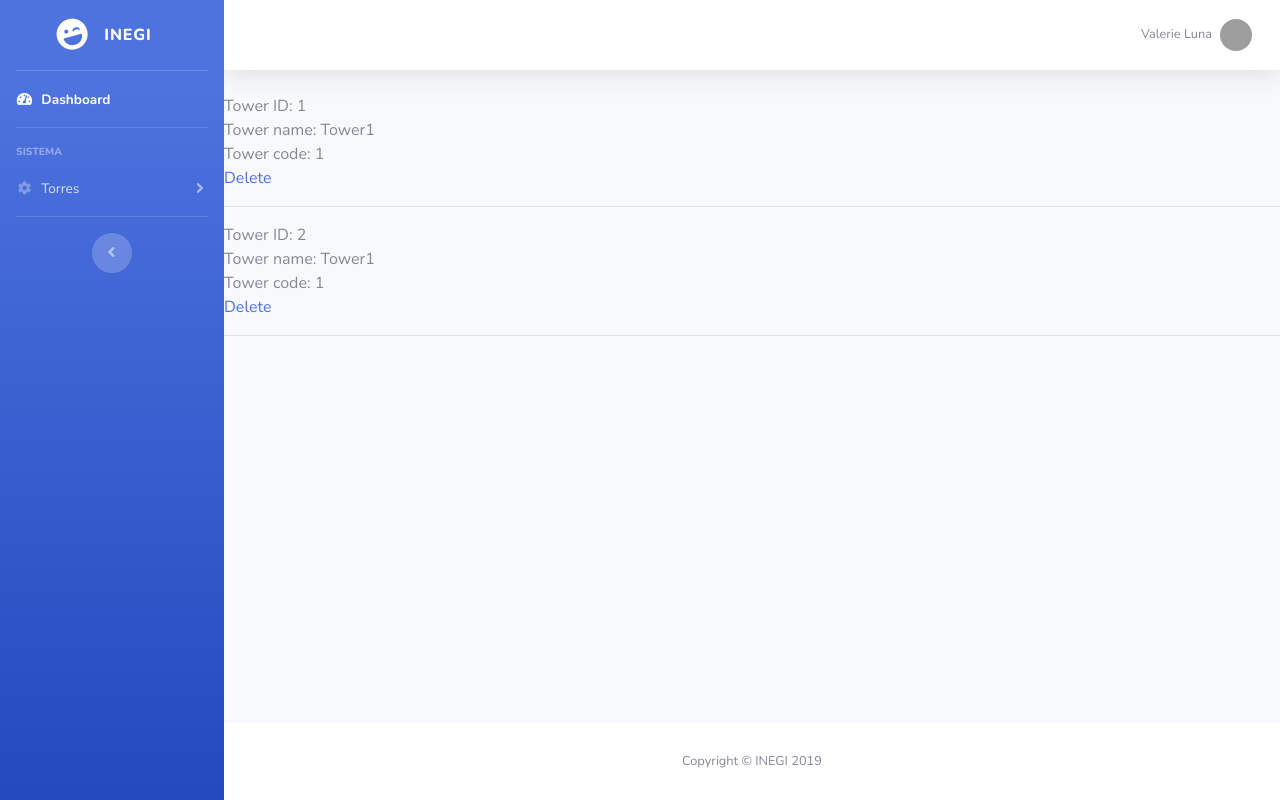
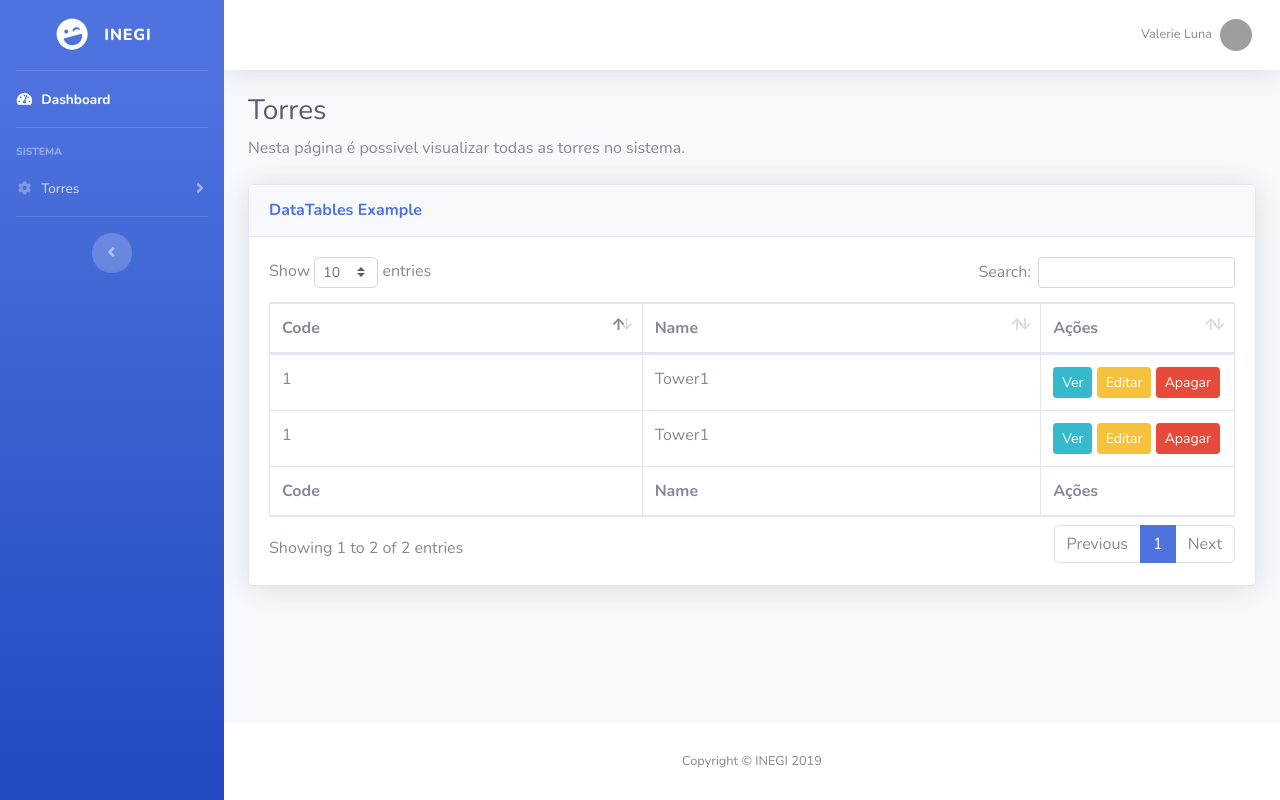
Before and after one commit to pedrofaria09/DISS_INEGI, a Django app: page /show_towers/ in a window 1280 px wide. Run offline with Django 3.2, Linux system fonts and the light colour scheme; data comes from the database, SQL or seed files in the repository; parts of the project's set-up code (start-up, migrations or seed data) failed here and were passed over; some libraries are stand-ins or nearby versions; grey boxes are pictures that could not be loaded.

Commit message:
Added js to delete a tower

```diff
--- /dev/null
+++ b/main_app/static/js/deletes.js
@@ -0,0 +1,47 @@
+$(function () {
+
+    $('a[name=delete_tower]').on('click', function () {
+
+        if (window.confirm("Tem a certeza que deseja remover a Torre?")) {
+            var csrftoken = getCookie('csrftoken');
+            $.ajaxSetup({
+                beforeSend: function (xhr, settings) {
+                    if (!csrfSafeMethod(settings.type) && !this.crossDomain) {
+                        xhr.setRequestHeader("X-CSRFToken", csrftoken);
+                    }
+                }
+            });
+
+            $.post("delete_tower",
+                {
+                    id: $(this).attr('data-id'),
+                },
+                function (data, status) {
+                    location.reload();
+                });
+        }
+    })
+
+});
+
+
+function csrfSafeMethod(method) {
+    // these HTTP methods do not require CSRF protection
+    return (/^(GET|HEAD|OPTIONS|TRACE)$/.test(method));
+}
+
+function getCookie(name) {
+    var cookieValue = null;
+        if (document.cookie && document.cookie !== '') {
+            var cookies = document.cookie.split(';');
+                for (var i = 0; i < cookies.length; i++) {
+                    var cookie = jQuery.trim(cookies[i]);
+                    // Does this cookie string begin with the name we want?
+                    if (cookie.substring(0, name.length + 1) === (name + '=')) {
+                        cookieValue = decodeURIComponent(cookie.substring(name.length + 1));
+                        break;
+                    }
+                }
+        }
+    return cookieValue;
+}
--- a/main_app/urls.py
+++ b/main_app/urls.py
@@ -4,10 +4,10 @@ from . import views
 
 urlpatterns =[
     url(r'^$', views.index, name='index'),
-    url(r'^add_tower/$', views.add_tower, name='add_tower'),
-    url(r'^show_towers/$', views.show_towers, name='show_towers'),
-    url(r'^delete_tower/(?P<tower_id>[0-9]+)$', views.delete_tower, name='delete_tower'),
-    url(r'^show_towers_data/$', views.show_towers_data, name='show_towers_data'),
-    url(r'^add_raw_data/$', views.add_raw_data, name='add_raw_data'),
-    url(r'^show_towers_data_influx/$', views.show_towers_data_influx, name='show_towers_data_influx'),
+    url(r'^add_tower/?$', views.add_tower, name='add_tower'),
+    url(r'^show_towers/?$', views.show_towers, name='show_towers'),
+    url(r'^delete_tower/?$', views.delete_tower, name='delete_tower'),
+    url(r'^show_towers_data/?$', views.show_towers_data, name='show_towers_data'),
+    url(r'^add_raw_data/?$', views.add_raw_data, name='add_raw_data'),
+    url(r'^show_towers_data_influx/?$', views.show_towers_data_influx, name='show_towers_data_influx'),
 ]
--- a/main_app/views.py
+++ b/main_app/views.py
@@ -1,5 +1,5 @@
 from django.shortcuts import render, get_object_or_404, redirect
-from django.http import HttpResponseRedirect, Http404
+from django.http import HttpResponseRedirect, Http404, HttpResponse
 from django.urls import reverse
 from django.contrib import messages
 from datetime import datetime
@@ -46,12 +46,15 @@ def show_towers(request):
     return render(request, 'show_towers.html', {'towers': towers})
 
 
-def delete_tower(request, tower_id):
-    tower = get_object_or_404(Tower, pk=tower_id)
-    tower.delete()
-    messages.success(request, 'Torre apagada com sucesso!')
+def delete_tower(request):
 
-    return HttpResponseRedirect(reverse("show_towers"))
+    if request.is_ajax and request.method == 'POST':
+        tower = Tower.objects.get(id=request.POST["id"])
+        tower.delete()
+        messages.success(request, 'A Torre foi removida com sucesso!')
+        return HttpResponse("ok")
+    messages.error(request, 'Aconteceu um problema na remoção da Torre!')
+    return HttpResponse("not ok")
 
 
 def create_tower_data(request, tower_id):
--- a/templates/base.html
+++ b/templates/base.html
@@ -20,6 +20,9 @@
 
     <!-- Custom styles for this template-->
     <link href="{% static 'css/sb-admin-2.min.css' %}" rel="stylesheet">
+
+    <!-- Custom styles for Tables -->
+    <link href="{% static 'vendor/datatables/dataTables.bootstrap4.min.css' %}" rel="stylesheet">
 
 </head>
 
@@ -193,11 +196,21 @@
     <script src="{% static 'js/sb-admin-2.min.js' %}"></script>
 
     <!-- Page level plugins -->
-    <script src="{% static 'vendor/chart.js/Chart.min.js' %}"></script>
+    {% comment %}<script src="{% static 'vendor/chart.js/Chart.min.js' %}"></script>
 
     <!-- Page level custom scripts -->
     <script src="{% static 'js/demo/chart-area-demo.js' %}"></script>
-    <script src="{% static 'js/demo/chart-pie-demo.js' %}"></script>
+    <script src="{% static 'js/demo/chart-pie-demo.js' %}"></script>{% endcomment %}
+
+    <!-- Page level plugins -->
+    <script src="{% static 'vendor/datatables/jquery.dataTables.min.js' %}"></script>
+    <script src="{% static 'vendor/datatables/dataTables.bootstrap4.min.js' %}"></script>
+
+    <!-- Page level custom scripts -->
+    <script src="{% static 'js/demo/datatables-demo.js' %}"></script>
+
+    <!-- Delets -->
+    <script src="{% static 'js/deletes.js' %}"></script>
 
 </body>
 
--- a/templates/show_towers.html
+++ b/templates/show_towers.html
@@ -2,17 +2,55 @@
 {% load staticfiles %}
 
 {% block content %}
+    <div class="container-fluid">
 
+        <!-- Page Heading -->
+        <h1 class="h3 mb-2 text-gray-800">Torres</h1>
+        <p class="mb-4">Nesta página é possivel visualizar todas as torres no sistema</a>.</p>
 
-    {% for tower in towers%}
-        Tower ID: {{tower.id}} <br>
-        Tower name:  {{tower.name}} <br>
-        Tower code: {{tower.code}} <br>
+        <!-- DataTales Example -->
+        <div class="card shadow mb-4">
+            <div class="card-header py-3">
+                <h6 class="m-0 font-weight-bold text-primary">DataTables Example</h6>
+            </div>
+            <div class="card-body">
+                <div class="table-responsive">
+                    <table class="table table-bordered" id="dataTable" width="100%" cellspacing="0">
+                        <thead>
+                        <tr>
+                            <th>Code</th>
+                            <th>Name</th>
+                            <th style="width:20%">Ações</th>
+                        </tr>
+                        </thead>
+                        <tfoot>
+                        <tr>
+                            <th>Code</th>
+                            <th>Name</th>
+                            <th style="width:20%">Ações</th>
+                        </tr>
+                        </tfoot>
+                        <tbody>
 
-        <a href="{% url "delete_tower" tower.id %}">Delete</a><br>
+                        {% for tower in towers %}
+                            <tr>
+                                <td>{{ tower.code }}</td>
+                                <td>{{ tower.name }}</td>
+                                <td>
+                                    <a href="#" class="btn btn-sm btn-info">Ver</a>
+                                    <a href="#" class="btn btn-sm btn-warning">Editar</a>
+                                    <a href="#" name="delete_tower" data-id="{{ tower.id }}" class="btn btn-sm btn-danger">Apagar</a>
+                                </td>
+                            </tr>
+                        {% endfor %}
 
-        <hr>
-    {% endfor %}
+                        </tbody>
+                    </table>
+                </div>
+            </div>
+        </div>
+
+    </div>
 
 
 {% endblock %}
```
